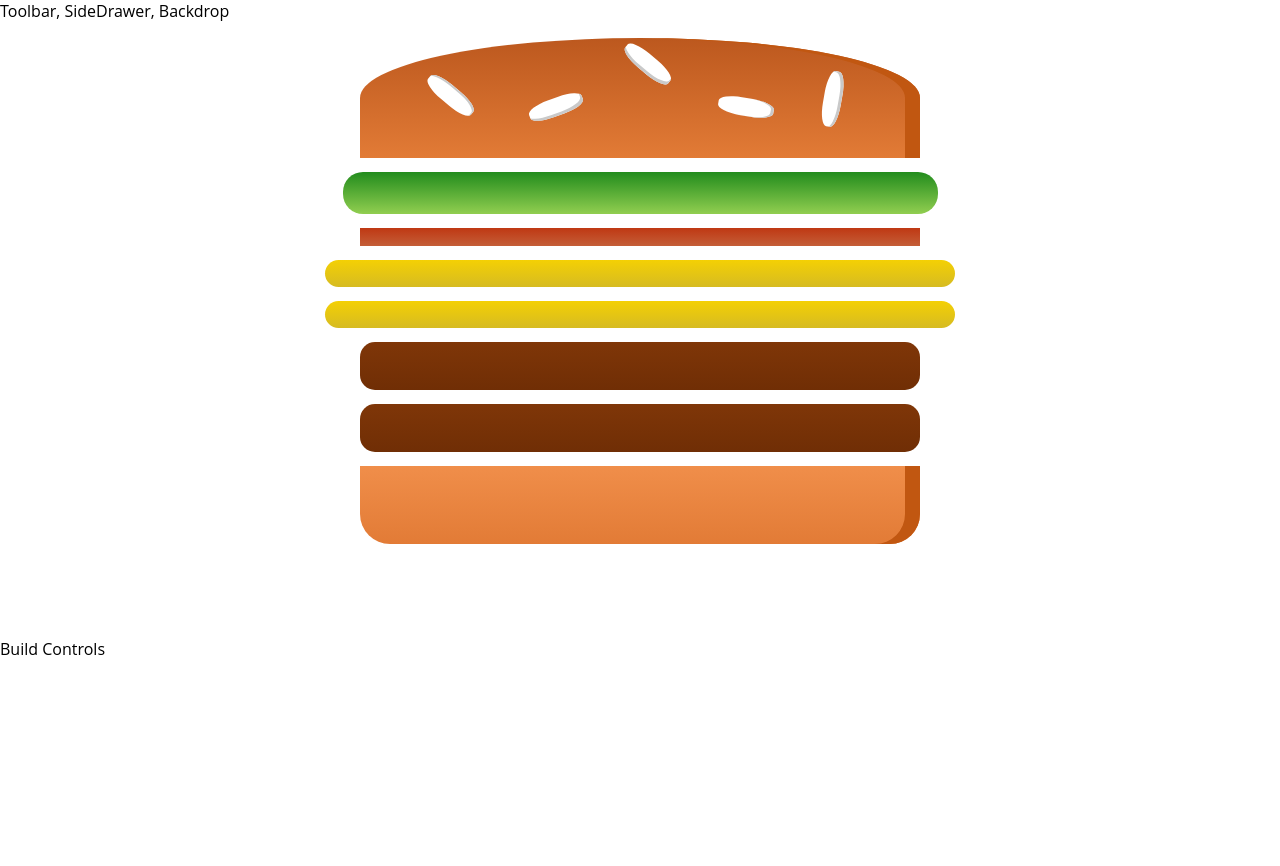
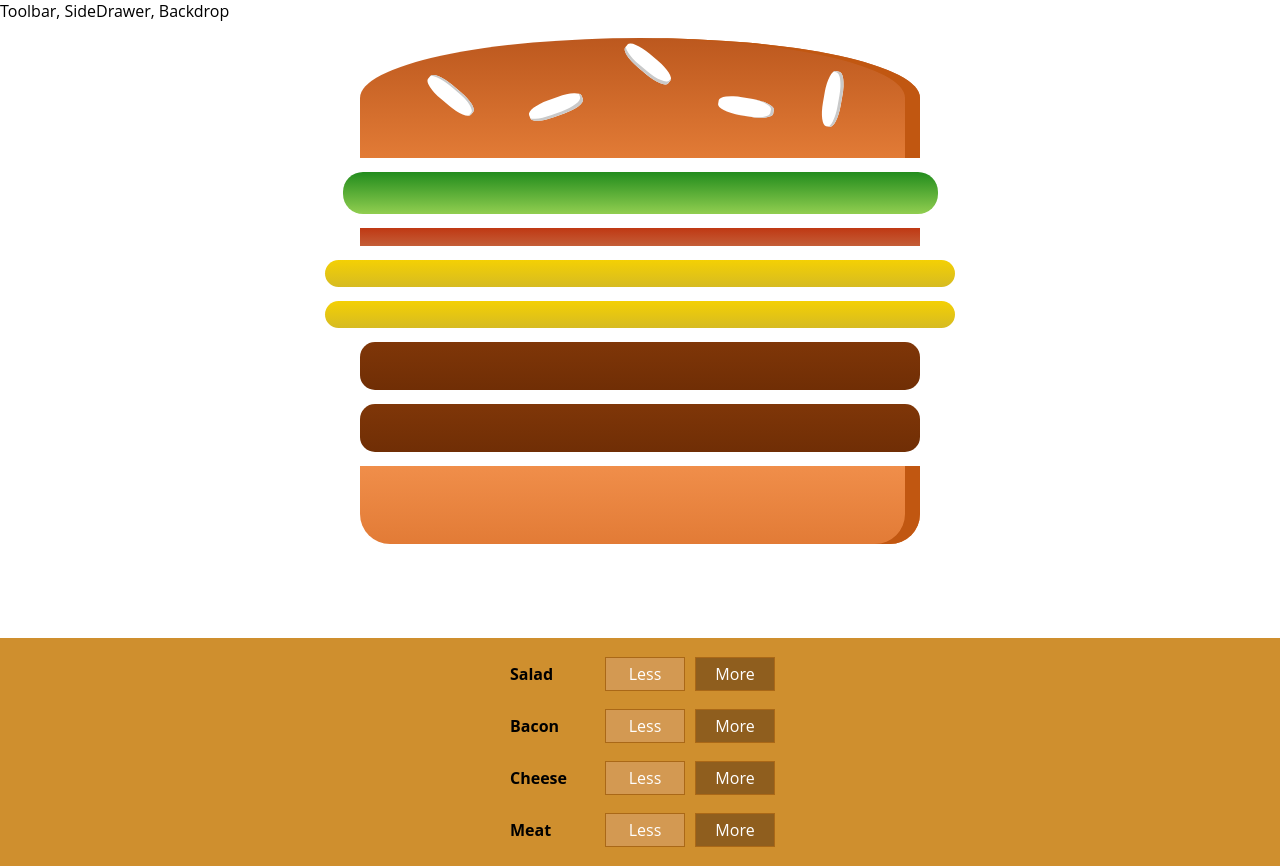
Before and after one commit to franklaercio/burger-react-academind, a React app in the folder burger-react-app/: page / in a window 1280 px wide. Before the commit the page ends 800 px from the top, so only its background shows below. Built offline with nearby package versions, Linux system fonts and the light colour scheme.

Commit message:
Adding control ingredients

```diff
--- a/burger-react-app/src/components/Burger/BuildControls/BuildConstrols.css
+++ b/burger-react-app/src/components/Burger/BuildControls/BuildControls.css
@@ -1,4 +1,4 @@
-.BuildConstrols {
+.BuildControls {
     width: 100%;
     background-color: #CF8F2E;
     display: flex;
--- a/burger-react-app/src/components/Burger/BuildControls/BuildControls.js
+++ b/burger-react-app/src/components/Burger/BuildControls/BuildControls.js
@@ -0,0 +1,21 @@
+import React from 'react';
+
+import classes from './BuildControls.css';
+import BuildControl from './BuildControl/BuildControl';
+
+const controls = [
+    { label: 'Salad', type: 'salad' },
+    { label: 'Bacon', type: 'bacon' },
+    { label: 'Cheese', type: 'cheese' },
+    { label: 'Meat', type: 'meat' },
+];
+
+const buildConstrols = (props) => (
+    <div className={classes.BuildControls}>
+        {controls.map(ctrl => (
+            <BuildControl key={ctrl.label} label={ctrl.label} />
+        ))}
+    </div>
+);
+
+export default buildConstrols;
--- a/burger-react-app/src/components/Burger/Burger.js
+++ b/burger-react-app/src/components/Burger/Burger.js
@@ -14,7 +14,7 @@
             return arr.concat(el);
         }, []);
 
-    if(transformIngredients.length == 0) {
+    if(transformIngredients.length === 0) {
         transformIngredients = <p>Please start adding ingredients!</p>
     }
 
--- a/burger-react-app/src/containers/BurgerBuilder/BurgerBuilder.js
+++ b/burger-react-app/src/containers/BurgerBuilder/BurgerBuilder.js
@@ -2,6 +2,7 @@
 
 import Aux from '../../hoc/Aux';
 import Burger from '../../components/Burger/Burger';
+import BuildConstrols from '../../components/Burger/BuildControls/BuildControls'
 
 class BurgerBuilder extends Component {
     // constructor(props) {
@@ -22,7 +23,7 @@
         return (
             <Aux>
                 <Burger ingredients={this.state.ingredients} />
-                <div>Build Controls</div>
+                <BuildConstrols />
             </Aux>
         );
     }
```
